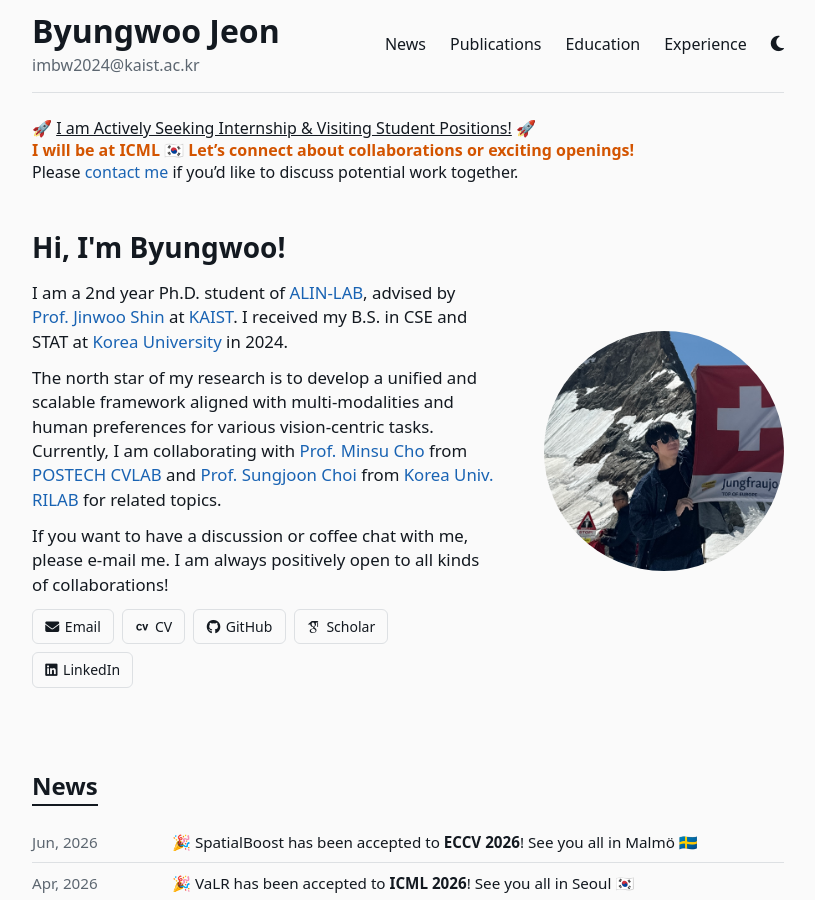
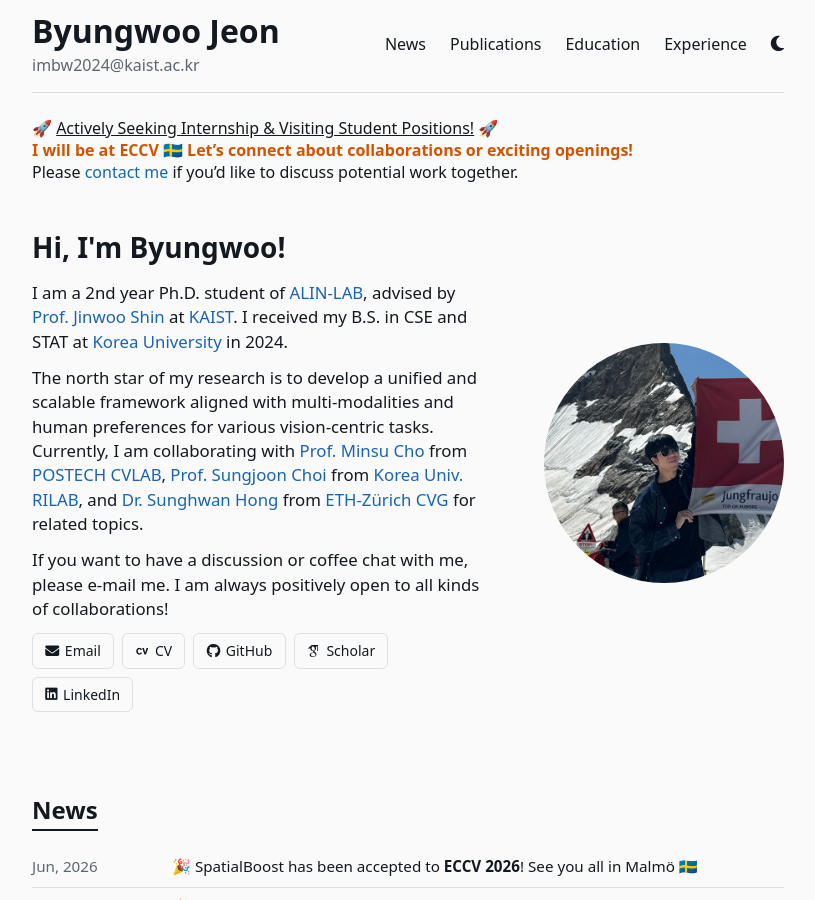
Before and after one commit to rootyJeon/rootyJeon.github.io, a Jekyll site: the page index.html, which Jekyll copies as it is, in a window 1280 px wide and 900 px high. Shown: the whole window, without its empty margins (232-1047 px from the left). Built offline with Jekyll 4.4.1, drawn with Linux system fonts in a browser that asks for light colours; some web fonts are replaced.

```diff
--- a/index.html
+++ b/index.html
@@ -36,8 +36,8 @@
       </div>
     </section>
 
-    🚀 <u>I am Actively Seeking Internship & Visiting Student Positions!</u> 🚀<br>
-    <span style="color:#d35400;"><strong>I will be at ICML 🇰🇷 Let’s connect about collaborations or exciting openings!</strong></span><br>
+    🚀 <u>Actively Seeking Internship & Visiting Student Positions!</u> 🚀<br>
+    <span style="color:#d35400;"><strong>I will be at ECCV 🇸🇪 Let’s connect about collaborations or exciting openings!</strong></span><br>
     Please <a href="mailto:imbw2024@kaist.ac.kr">contact me</a> if you’d like to discuss potential work together.
 
     <!-- ===== Intro ===== -->
@@ -50,7 +50,7 @@
             I received my B.S. in CSE and STAT at <a href="https://www.korea.edu/sites/en/index.do">Korea University</a> in 2024.
           </p>
           <p class="intro-bio">
-            The north star of my research is to develop a unified and scalable framework aligned with multi-modalities and human preferences for various vision-centric tasks. Currently, I am collaborating with <a href="https://cvlab.postech.ac.kr/~mcho/">Prof. Minsu Cho</a> from <a href="https://cvlab.postech.ac.kr/news">POSTECH CVLAB</a> and <a href="https://sites.google.com/view/sungjoon-choi/personal?authuser=0">Prof. Sungjoon Choi</a> from <a href="https://sites.google.com/view/sungjoon-choi/home?authuser=0">Korea Univ. RILAB</a> for related topics.
+            The north star of my research is to develop a unified and scalable framework aligned with multi-modalities and human preferences for various vision-centric tasks. Currently, I am collaborating with <a href="https://cvlab.postech.ac.kr/~mcho/">Prof. Minsu Cho</a> from <a href="https://cvlab.postech.ac.kr/news">POSTECH CVLAB</a>, <a href="https://sites.google.com/view/sungjoon-choi/personal?authuser=0">Prof. Sungjoon Choi</a> from <a href="https://sites.google.com/view/sungjoon-choi/home?authuser=0">Korea Univ. RILAB</a>, and <a href="https://sunghwanhong.github.io/">Dr. Sunghwan Hong</a> from <a href="https://cvg.ethz.ch/">ETH-Zürich CVG</a> for related topics.
           </p>
           <p class="intro-bio">
             If you want to have a discussion or coffee chat with me, please e-mail me. I am always positively open to all kinds of collaborations!
```
